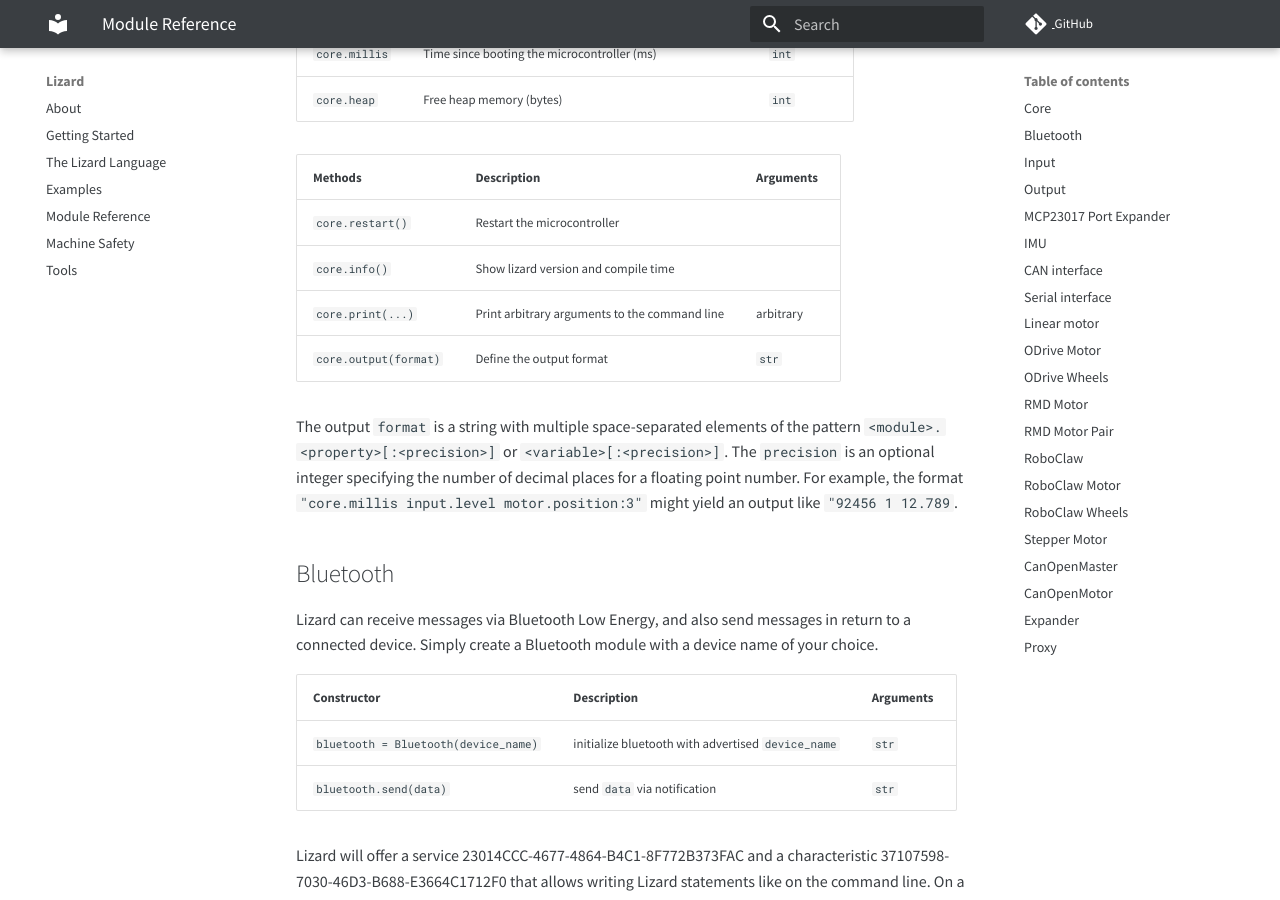
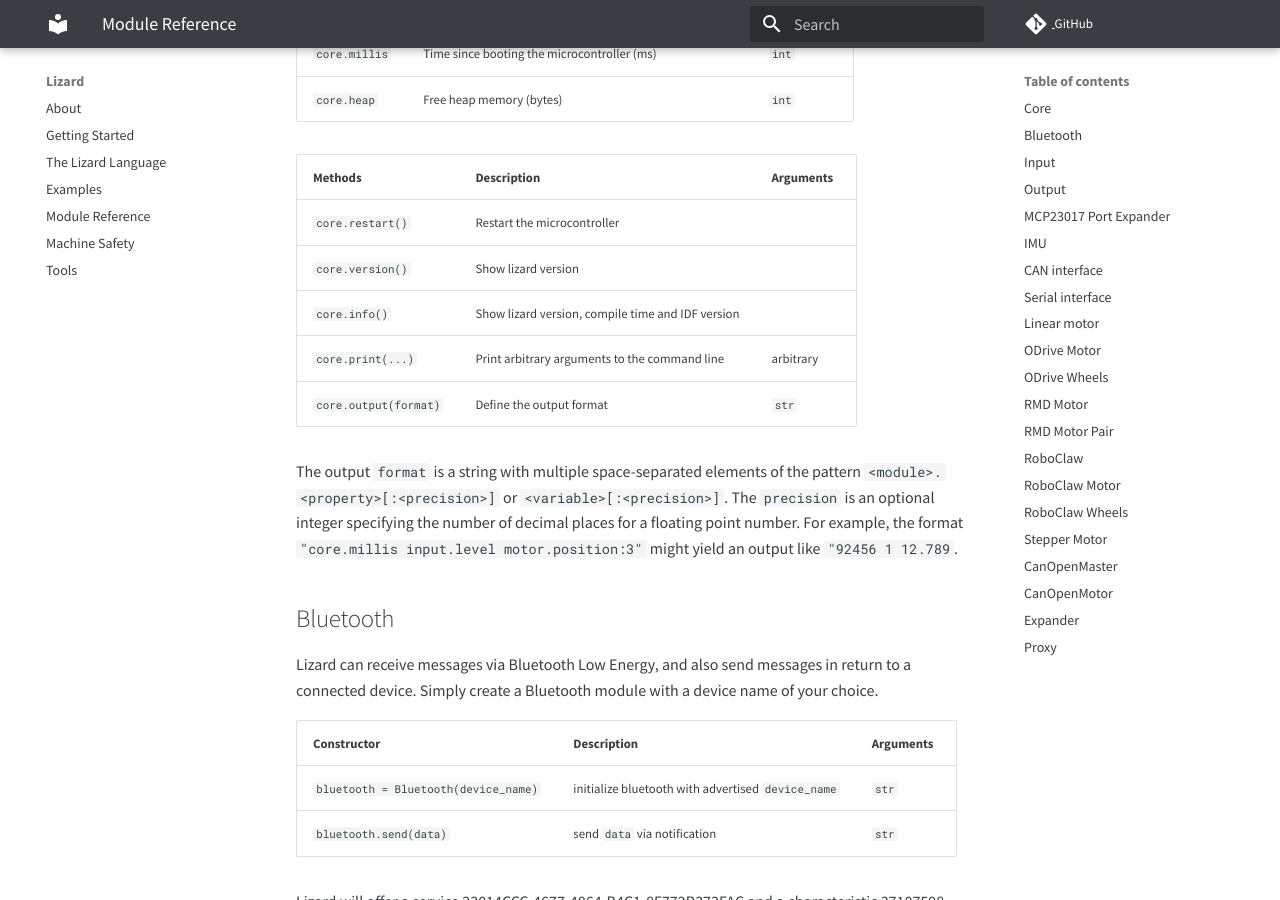
Before and after one commit to zauberzeug/lizard, an MkDocs documentation site: the page built from docs/module_reference.md, in a window 1280 px wide and 900 px high, scrolled down 793 px. Built offline with MkDocs 1.6.1 and Material for MkDocs 9.7.7, drawn with Linux system fonts in a browser that asks for light colours; comment, search, counter and statistics services are not loaded.

Commit message:
add core.version() method

```diff
--- a/docs/module_reference.md
+++ b/docs/module_reference.md
@@ -24,12 +24,13 @@ It is automatically created right after the boot sequence.
 | `core.millis` | Time since booting the microcontroller (ms)             | `int`     |
 | `core.heap`   | Free heap memory (bytes)                                | `int`     |
 
-| Methods               | Description                                   | Arguments |
-| --------------------- | --------------------------------------------- | --------- |
-| `core.restart()`      | Restart the microcontroller                   |           |
-| `core.info()`         | Show lizard version and compile time          |           |
-| `core.print(...)`     | Print arbitrary arguments to the command line | arbitrary |
-| `core.output(format)` | Define the output format                      | `str`     |
+| Methods               | Description                                       | Arguments |
+| --------------------- | ------------------------------------------------- | --------- |
+| `core.restart()`      | Restart the microcontroller                       |           |
+| `core.version()`      | Show lizard version                               |           |
+| `core.info()`         | Show lizard version, compile time and IDF version |           |
+| `core.print(...)`     | Print arbitrary arguments to the command line     | arbitrary |
+| `core.output(format)` | Define the output format                          | `str`     |
 
 The output `format` is a string with multiple space-separated elements of the pattern `<module>.<property>[:<precision>]` or `<variable>[:<precision>]`.
 The `precision` is an optional integer specifying the number of decimal places for a floating point number.
```
Also changed, not shown: 1 other file.
